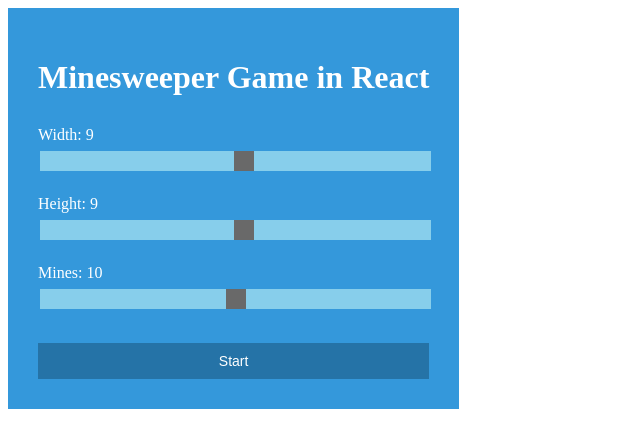
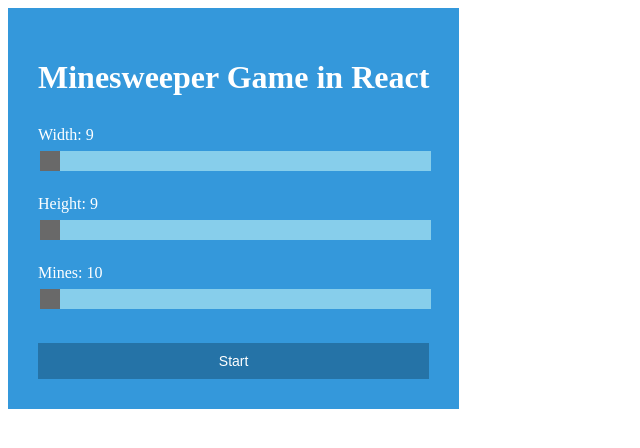
Before and after one commit to nbsp1221/react-minesweeper-game, a React app: page / in a window 1280 px wide. Shown: the top 448 px of the page, without its empty margins (0-640 px from the left). Built offline with nearby package versions, Linux system fonts and the light colour scheme.

Commit message:
Create `Settings` container

```diff
--- a/src/App.jsx
+++ b/src/App.jsx
@@ -1,6 +1,6 @@
 import React from 'react';
-import { Settings } from './components';
 import { Block } from './styled';
+import { SettingsContainer } from './containers';
 
 const App = () => {
 	return (
@@ -11,7 +11,7 @@ const App = () => {
 			padding='30px'
 		>
 			<h1>Minesweeper Game in React</h1>
-			<Settings />
+			<SettingsContainer />
 		</Block>
 	);
 };
--- a/src/components/settings/Settings.jsx
+++ b/src/components/settings/Settings.jsx
@@ -1,22 +1,30 @@
 import React from 'react';
 import { Block, Slider, Button } from '../../styled';
 
-const Settings = () => {
+const Settings = ({
+	width,
+	height,
+	mines,
+	onSliderChangeWidth,
+	onSliderChangeHeight,
+	onSliderChangeMines,
+	onClickStart
+}) => {
 	return (
 		<Block mt='30px' textAlign='left'>
 			<Block mb='20px'>
-				<Block mb='5px'>Width: 9</Block>
-				<Slider min='9' max='30' />
+				<Block mb='5px'>Width: {width}</Block>
+				<Slider min='9' max='30' value={width} onChange={onSliderChangeWidth} />
 			</Block>
 			<Block mb='20px'>
-				<Block mb='5px'>Height: 9</Block>
-				<Slider min='9' max='30' />
+				<Block mb='5px'>Height: {height}</Block>
+				<Slider min='9' max='30' value={height} onChange={onSliderChangeHeight} />
 			</Block>
 			<Block mb='30px'>
-				<Block mb='5px'>Mines: 10</Block>
-				<Slider min='10' max='30' />
+				<Block mb='5px'>Mines: {mines}</Block>
+				<Slider min='10' max='30' value={mines} onChange={onSliderChangeMines} />
 			</Block>
-			<Button>Start</Button>
+			<Button onClick={onClickStart}>Start</Button>
 		</Block>
 	);
 };
--- /dev/null
+++ b/src/containers/index.js
@@ -0,0 +1 @@
+export { default as SettingsContainer } from './settings/Settings';
--- /dev/null
+++ b/src/containers/settings/Settings.jsx
@@ -0,0 +1,38 @@
+import React, { useState, useCallback } from 'react';
+import { Settings } from '../../components';
+
+const SettingsContainer = () => {
+	const [width, setWidth] = useState(9);
+	const [height, setHeight] = useState(9);
+	const [mines, setMines] = useState(10);
+
+	const onSliderChangeWidth = useCallback((e) => {
+		setWidth(e.target.value);
+	}, []);
+
+	const onSliderChangeHeight = useCallback((e) => {
+		setHeight(e.target.value);
+	}, []);
+
+	const onSliderChangeMines = useCallback((e) => {
+		setMines(e.target.value);
+	}, []);
+
+	const onClickStart = () => {
+		console.log('Start');
+	};
+
+	return (
+		<Settings
+			width={width}
+			height={height}
+			mines={mines}
+			onSliderChangeWidth={onSliderChangeWidth}
+			onSliderChangeHeight={onSliderChangeHeight}
+			onSliderChangeMines={onSliderChangeMines}
+			onClickStart={onClickStart}
+		/>
+	);
+};
+
+export default SettingsContainer;
```
